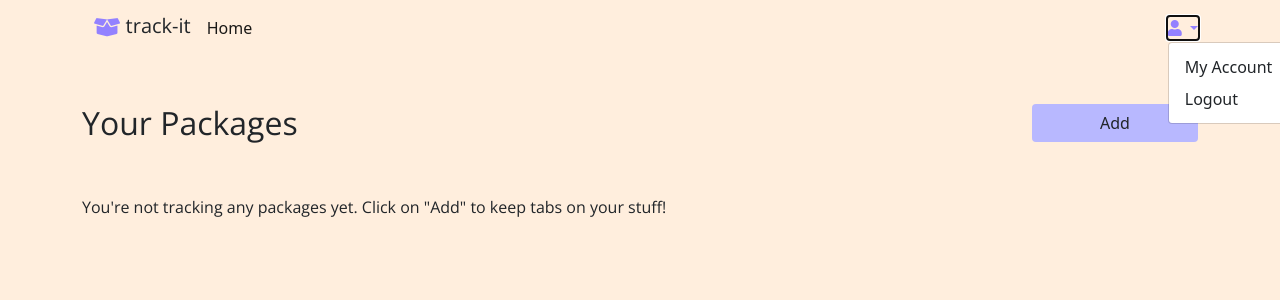
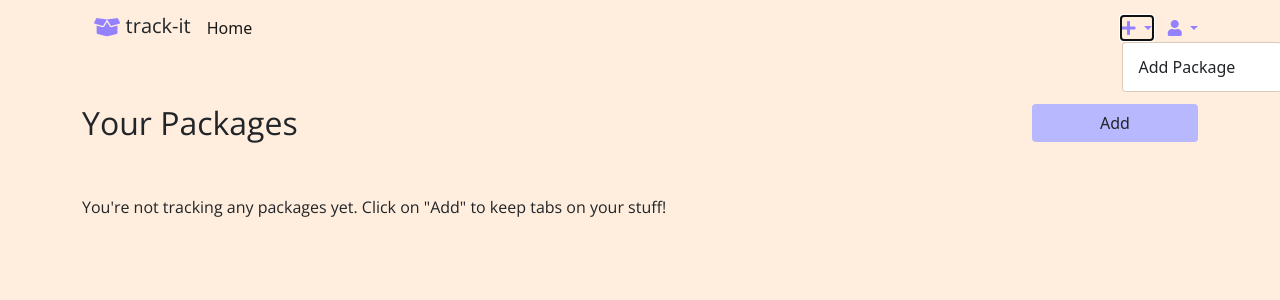
Before and after one commit to davidparker333/Track-It, a Flask app: page /track/ in a window 1280 px wide, after a click that opens the changed part; the page is wider, and only the part inside the window is pictured. Shown: the top 300 px of that part. Run offline with Flask 2, Linux system fonts and the light colour scheme; the visitor is signed in with stand-in values (Sample User, id 1); data comes from the database, SQL or seed files in the repository; data that the repository does not hold is empty; some libraries are stand-ins or nearby versions.

Commit message:
add package page and nav bar element

```diff
--- a/app/blueprints/track/routes.py
+++ b/app/blueprints/track/routes.py
@@ -10,3 +10,8 @@
 def index():
     packages = Package.query.filter(Package.customer_id == current_user.id).all()
     return render_template('trackHome.html', packages=packages)
+
+@track.route('/add')
+@login_required
+def add_package():
+    return render_template('addPackage.html')
--- a/app/templates/navbar.html
+++ b/app/templates/navbar.html
@@ -35,6 +35,14 @@
           <a class="nav-link active" aria-current="page" href="{{ url_for('track.index') }}">Home</a>
         </li>
       </ul>
+      <li class="dropdown mx-3">
+        <a class="dropdown-toggle" href="#" id="navbarDropdown" role="button" data-bs-toggle="dropdown" aria-expanded="false">
+          <i class="fas fa-plus"></i>
+        </a>
+        <ul class="dropdown-menu" aria-labelledby="navbarDropdown">
+          <li><a class="dropdown-item" href="{{ url_for('track.add_package') }}">Add Package</a></li>
+        </ul>
+      </li>
       <li class="dropdown">
         <a class="dropdown-toggle" href="#" id="navbarDropdown" role="button" data-bs-toggle="dropdown" aria-expanded="false">
           <i class="fas fa-user"></i>
--- a/app/templates/trackHome.html
+++ b/app/templates/trackHome.html
@@ -7,7 +7,7 @@
         <h2 class="open-sans-light">Your Packages</h2>
     </div>
     <div class="col-5 col-md-2">
-        <button class="btn primary wide">Add</button>
+        <a href="{{ url_for('track.add_package') }}"><button class="btn primary wide">Add</button></a>
     </div>
 </div>
 <div class="row">
@@ -15,9 +15,10 @@
         {% if packages == [] %}
         <h6 class="open-sans-light">You're not tracking any packages yet. Click on "Add" to keep tabs on your stuff!</h6>
         {% endif %}
+        <!-- if packages, show packages -->
     </div>
     <div class="col-12 col-md-4">
-
+        <!-- Edit button? -->
 
     </div>
 
```
Also changed, not shown: app/templates/addPackage.html (added, +14 -0 lines), migrations/versions/d88d652e6754_-DESKTOP-J4RQ18Q.py (added, +36 -0 lines).
